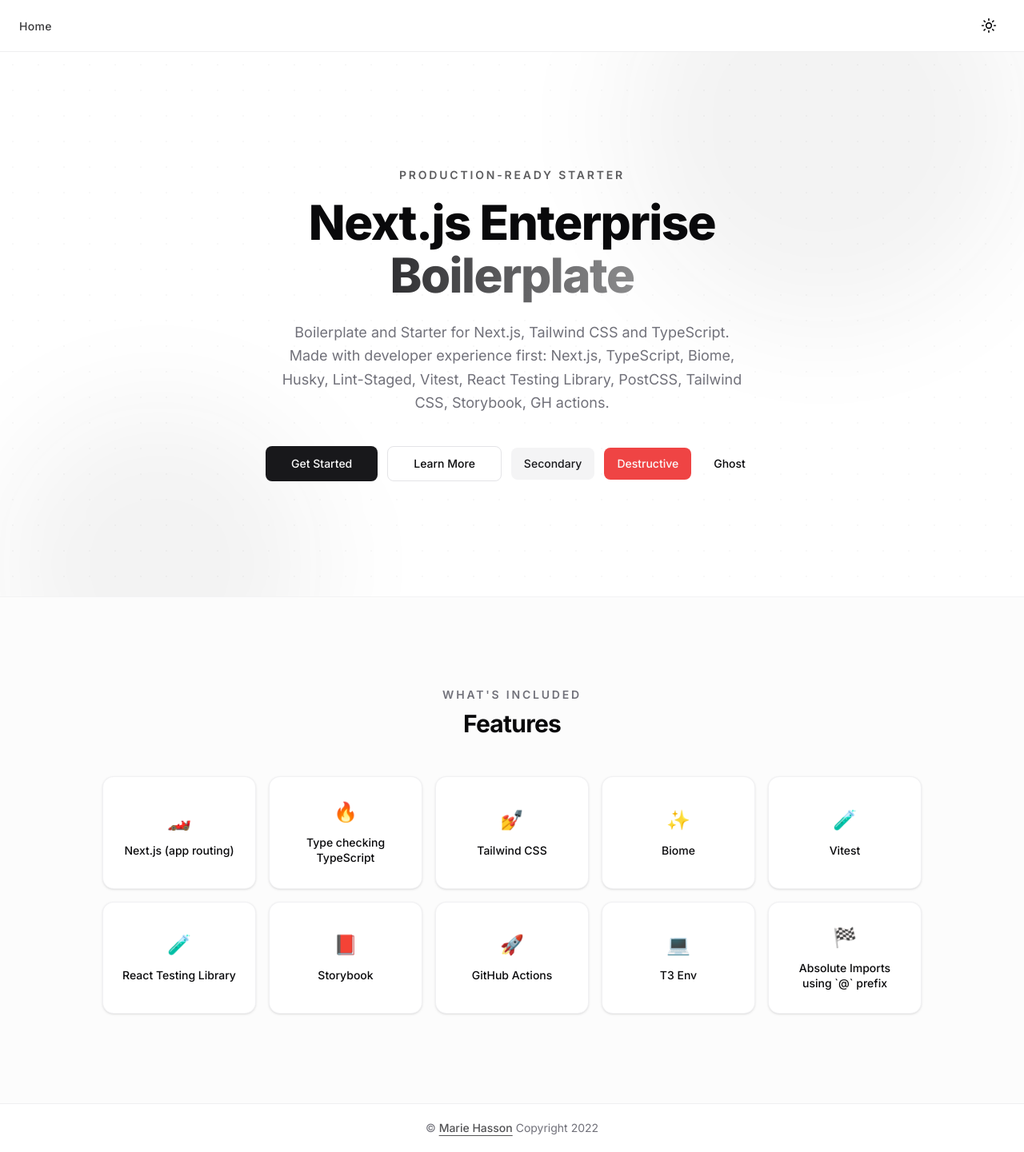
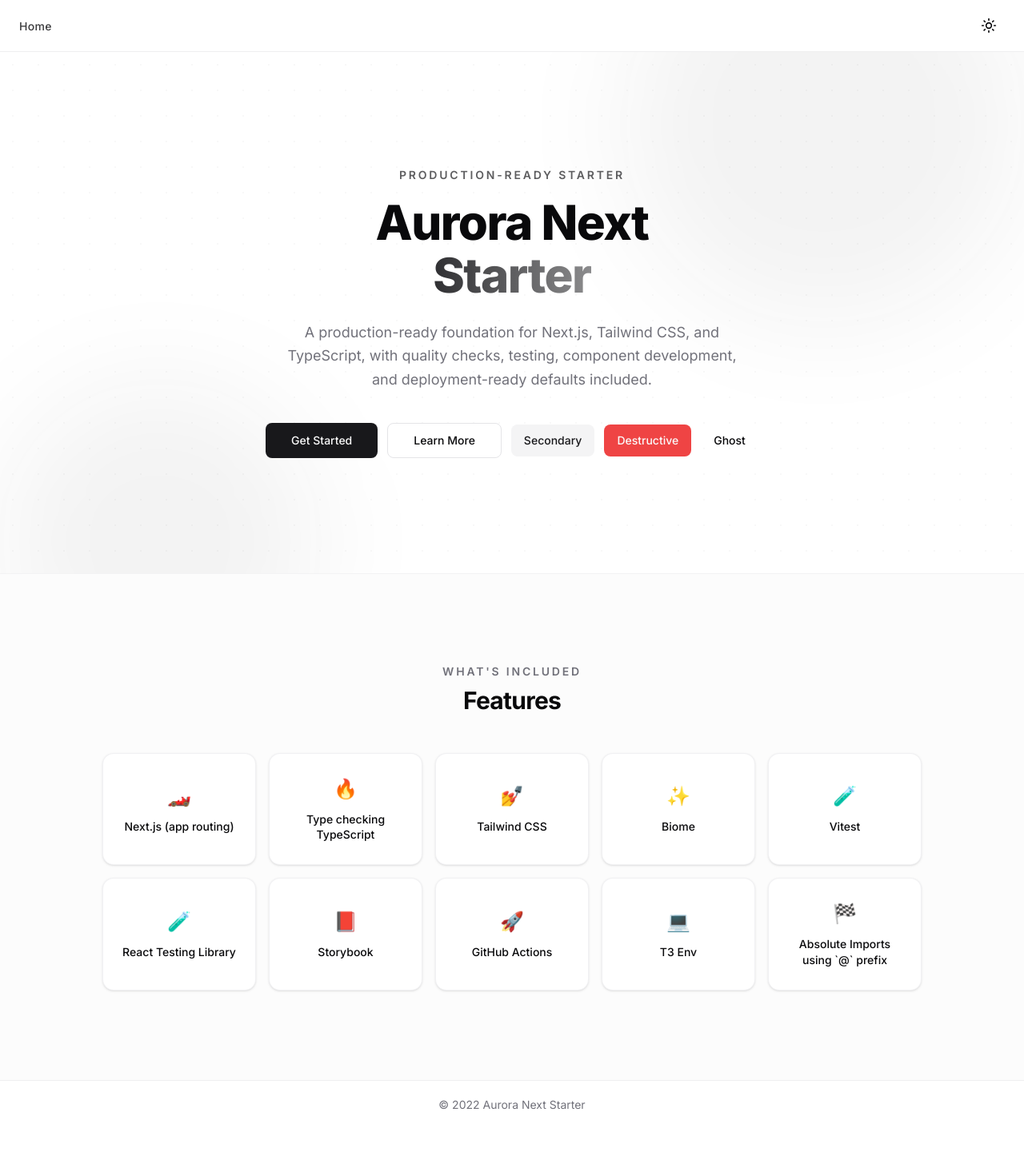
Before and after one commit to MarieHasson/aurora-next-starter, a Next.js app: page / in a window 1280 px wide. Shown: the whole page at 80% size. After the commit the page ends 1412 px from the top, so only its background shows below. Built offline with nearby package versions, Linux system fonts and the light colour scheme.

Commit message:
docs: rebrand project and remove legacy attribution

```diff
--- a/package.json
+++ b/package.json
@@ -1,7 +1,7 @@
 {
   "name": "aurora-next-starter",
   "version": "0.1.0",
-  "description": "Next.js boilerplate with husky, lint-staged, biome, vitest, react-testing-library, storybook and ghaction.",
+  "description": "A production-ready Next.js starter with TypeScript, Tailwind CSS, Biome, Vitest, and Storybook.",
   "private": true,
   "scripts": {
     "dev": "next dev --turbo",
--- a/src/app/Demo/Demo.tsx
+++ b/src/app/Demo/Demo.tsx
@@ -66,16 +66,15 @@
             Production-Ready Starter
           </p>
           <h1 className="text-4xl font-extrabold leading-[1.1] tracking-tight text-foreground md:text-5xl lg:text-6xl">
-            Next.js Enterprise
+            Aurora Next
             <br />
             <span className="bg-gradient-to-r from-primary/90 to-primary/50 bg-clip-text text-transparent">
-              Boilerplate
+              Starter
             </span>
           </h1>
           <p className="mx-auto mt-6 max-w-xl text-base leading-relaxed text-muted-foreground lg:text-lg">
-            Boilerplate and Starter for Next.js, Tailwind CSS and TypeScript. Made with developer
-            experience first: Next.js, TypeScript, Biome, Husky, Lint-Staged, Vitest, React Testing
-            Library, PostCSS, Tailwind CSS, Storybook, GH actions.
+            A production-ready foundation for Next.js, Tailwind CSS, and TypeScript, with quality
+            checks, testing, component development, and deployment-ready defaults included.
           </p>
 
           <div className="mt-10 flex flex-wrap items-center justify-center gap-3">
@@ -125,14 +124,7 @@
     {/* ── Footer ──────────────────────────────────────────────── */}
     <footer className="border-t border-border/60 bg-background px-6 py-5">
       <p className="text-center text-sm text-muted-foreground">
-        &copy;{' '}
-        <Link
-          href="https://github.com/MarieHasson/aurora-next-starter"
-          className="font-medium text-foreground/70 underline underline-offset-4 transition-colors hover:text-primary"
-        >
-          Marie Hasson
-        </Link>{' '}
-        Copyright {new Date().getFullYear()}
+        &copy; {new Date().getFullYear()} Aurora Next Starter
       </p>
     </footer>
   </div>
--- a/src/app/layout.tsx
+++ b/src/app/layout.tsx
@@ -10,9 +10,9 @@
 const inter = Inter({ subsets: ['latin'], variable: '--font-primary' });
 
 export const metadata: Metadata = {
-  title: 'Home page | Nextjs boilerplate',
+  title: 'Aurora Next Starter',
   description:
-    '🚀 Boilerplate and Starter for Next.js, Tailwind CSS and TypeScript ⚡️ Made with developer experience first: Next.js, TypeScript, Biome, Husky, Lint-Staged, Vitest, React Testing Library, PostCSS, Tailwind CSS, Storybook, GH actions.'
+    'A production-ready Next.js starter with TypeScript, Tailwind CSS, Biome, Vitest, and Storybook.'
 };
 
 interface RootLayoutProps {
--- a/src/components/MainLayout/MainLayout.tsx
+++ b/src/components/MainLayout/MainLayout.tsx
@@ -35,11 +35,7 @@
       </header>
       <main className="flex-1">{children}</main>
       <footer className="flex items-center justify-center border-t border-border p-4 text-muted-foreground">
-        ©
-        <Link href="https://github.com/MarieHasson/aurora-next-starter" className="pr-2">
-          Marie Hasson
-        </Link>
-        Copyright {new Date().getFullYear()}
+        © {new Date().getFullYear()} Aurora Next Starter
       </footer>
     </div>
   );
```
Also changed, not shown: 2 other files (tests, documents, lock files or other folders).
